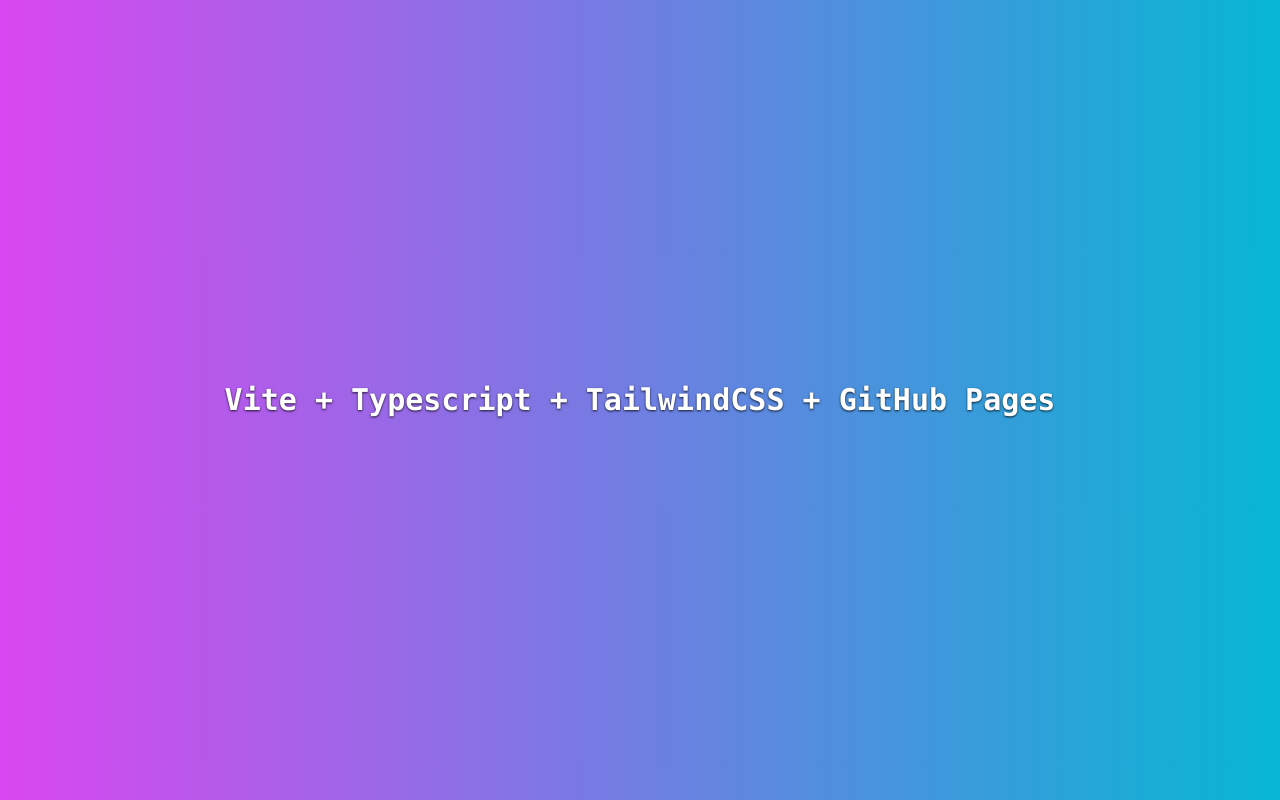
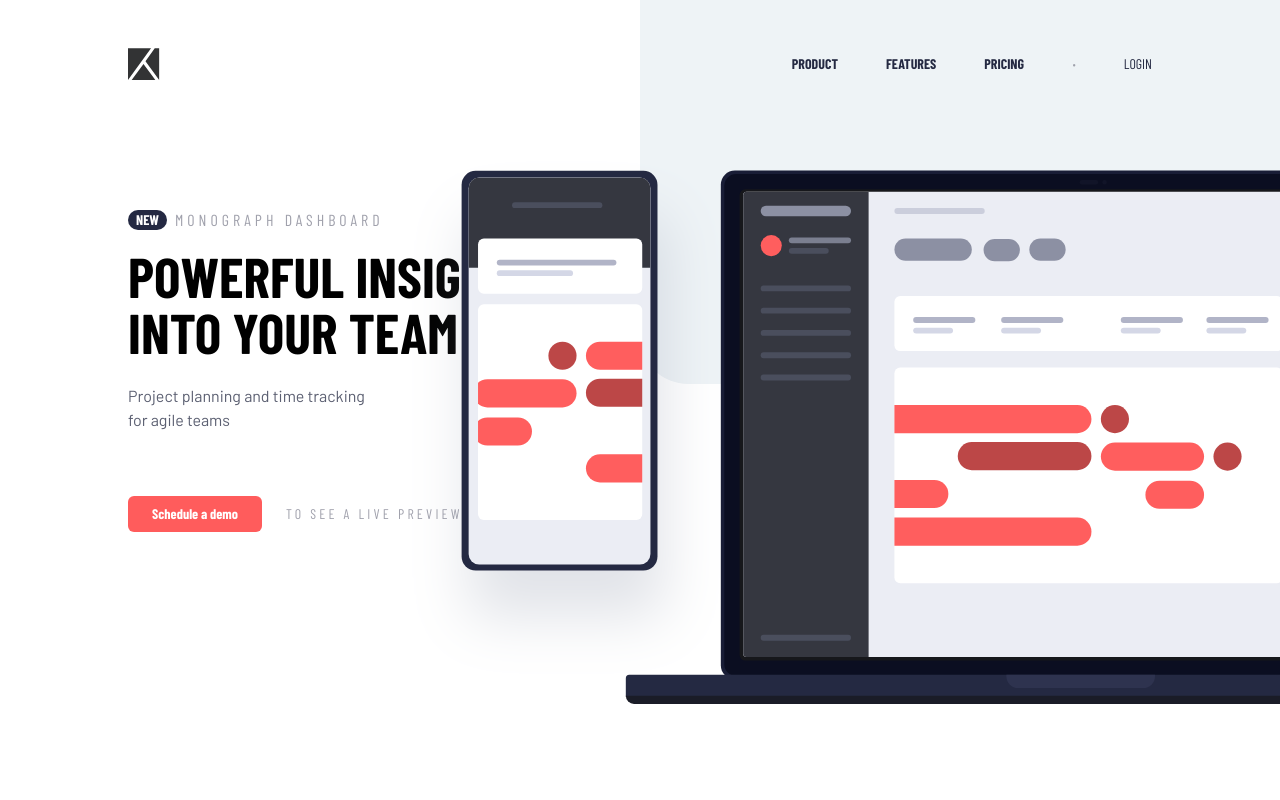
Before and after one commit to xup60521/Project-tracking-intro-component, a website built with Vite: page index.html in a window 1280 px wide. Built offline with nearby package versions, Linux system fonts and the light colour scheme; a web font is replaced by a local one.

Commit message:
finish desktop layout

```diff
--- a/index.html
+++ b/index.html
@@ -9,12 +9,47 @@
     <link rel="stylesheet" href="./src/style.css">
 </head>
 
-<body>
-    <main
-        class="w-full min-h-screen bg-gradient-to-r from-fuchsia-500 to-cyan-500 flex items-center justify-center">
-        <h1 class="font-mono font-bold text-3xl text-white drop-shadow-[0_1.2px_1.2px_rgba(0,0,0,0.8)]">
-            Vite + Typescript + TailwindCSS + GitHub Pages
-        </h1>
+<body class="font-body bg-white">
+    <!-- md:px-[5vw] -->
+    <main class="w-full md:px-[10vw] min-h-screen flex flex-col items-center overflow-x-hidden relative z-10">
+        <div class="w-[50vw] h-[30vw] absolute right-0 top-0 bg-c_Light_Grayish_Blue rounded-bl-[3rem]">
+        </div>
+        <nav class="flex items-center w-full py-12 font-other gap-12 text-sm z-10">
+            <img src="/images/logo.svg" alt="logo" />
+            <div class="flex-grow"></div>
+            <button class="text-c_Very_Dark_Blue font-bold hover:text-black hover:underline uppercase">Product</button>
+            <button class="text-c_Very_Dark_Blue font-bold hover:text-black hover:underline uppercase">Features</button>
+            <button class="text-c_Very_Dark_Blue font-bold hover:text-black hover:underline uppercase">Pricing</button>
+            <span class="font-bold text-c_Grayish_Blue">‧</span>
+            <button class="text-c_Very_Dark_Blue hover:text-black hover:underline uppercase">Login</button>
+        </nav>
+        <!-- main section -->
+        <section class="grid grid-cols-2 w-full items-center md:py-[10vh]">
+            <!-- left -->
+            <div class="flex flex-col">
+                <div class="flex items-center gap-2">
+                    <span
+                        class="text-white bg-c_Very_Dark_Blue uppercase px-2 font-other rounded-full text-sm font-bold">NEW</span>
+                    <span class="uppercase font-other text-c_Grayish_Blue tracking-[0.25rem]">Monograph Dashboard</span>
+                </div>
+                <h1
+                    class="font-other md:text-[3.5rem] md:pt-4 md:pb-6 md:leading-[3.5rem] md:max-w-[30rem] uppercase font-bold">
+                    Powerful insights into your team</h1>
+                <p class="text-c_Dark_Grayish_Blue md:max-w-[15rem]">Project planning and time tracking for agile teams
+                </p>
+                <div class="md:h-16"></div>
+                <div class="flex items-center gap-6 text-sm">
+                    <button
+                        class="bg-c_Red hover:bg-opacity-75 transition text-white font-other px-6 py-2 rounded-md font-bold">Schedule
+                        a demo</button>
+                    <span class="font-other tracking-[0.2rem] text-c_Grayish_Blue uppercase">to see a live
+                        preview</span>
+                </div>
+            </div>
+            <!-- right -->
+            <img src="/images/illustration-devices.svg" alt=""
+                class="absolute md:h-[68vh] h-auto aspect-[960/464] md:top-[10rem] -right-[20vw]" />
+        </section>
     </main>
     <script type="module" src="/src/main.ts"></script>
 </body>
--- a/src/style.css
+++ b/src/style.css
@@ -1,3 +1,4 @@
+@import url('https://fonts.googleapis.com/css2?family=Barlow+Condensed:ital,wght@0,100;0,200;0,300;0,400;0,500;0,600;0,700;0,800;0,900;1,100;1,200;1,300;1,400;1,500;1,600;1,700;1,800;1,900&family=Barlow:ital,wght@0,100;0,200;0,300;0,400;0,500;0,600;0,700;0,800;0,900;1,100;1,200;1,300;1,400;1,500;1,600;1,700;1,800;1,900&display=swap');
 @tailwind base;
 @tailwind components;
 @tailwind utilities;
--- /dev/null
+++ b/style-guide.md
@@ -0,0 +1,41 @@
+# Front-end Style Guide
+
+## Layout
+
+The designs were created to the following widths:
+
+- Mobile: 375px
+- Desktop: 1440px
+
+> 💡 These are just the design sizes. Ensure content is responsive and meets WCAG requirements by testing the full range of screen sizes from 320px to large screens.
+
+## Colors
+
+### Primary
+
+- Red: hsl(0, 100%, 68%)
+
+### Neutral
+
+- Very Dark Blue: hsl(230, 29%, 20%)
+- Dark Grayish Blue: hsl(230, 11%, 40%)
+- Grayish Blue: hsl(231, 7%, 65%)
+- Light Grayish Blue: hsl(207, 33%, 95%)
+
+## Typography
+
+### Body Copy
+
+- Font size: 18px
+
+### Headings, Call-to-actions, Navigation
+
+- Family: [Barlow Condensed](https://fonts.google.com/specimen/Barlow+Condensed)
+- Weights: 400, 700
+
+### Body
+
+- Family: [Barlow](https://fonts.google.com/specimen/Barlow)
+- Weights: 400
+
+> 💎 [Upgrade to Pro](https://www.frontendmentor.io/pro?ref=style-guide) for design file access to see all design details and get hands-on experience using a professional workflow with tools like Figma.
--- a/tailwind.config.js
+++ b/tailwind.config.js
@@ -7,10 +7,15 @@
     theme: {
         extend: {
             colors: {
-
+                c_Red: "hsl(0, 100%, 68%)",
+                c_Very_Dark_Blue: "hsl(230, 29%, 20%)",
+                c_Dark_Grayish_Blue: "hsl(230, 11%, 40%)",
+                c_Grayish_Blue: "hsl(231, 7%, 65%)",
+                c_Light_Grayish_Blue: "hsl(207, 33%, 95%)",
             },
             fontFamily: {
-
+                body: ["Barlow", "system-ui"],
+                other: ["Barlow Condensed", "sans-serif"]
             }
         },
     },
```
Also changed, not shown: README-template.md (added), README.md (added), design/active-states.jpg (added), design/desktop-design.jpg (added), design/desktop-preview.jpg (added), design/mobile-design.jpg (added), design/mobile-navigation.jpg (added), public/images/favicon-32x32.png (added), public/images/icon-close.svg (added), public/images/icon-hamburger.svg (added), public/images/illustration-devices.svg (added), public/images/logo.svg (added), 1 other file.
